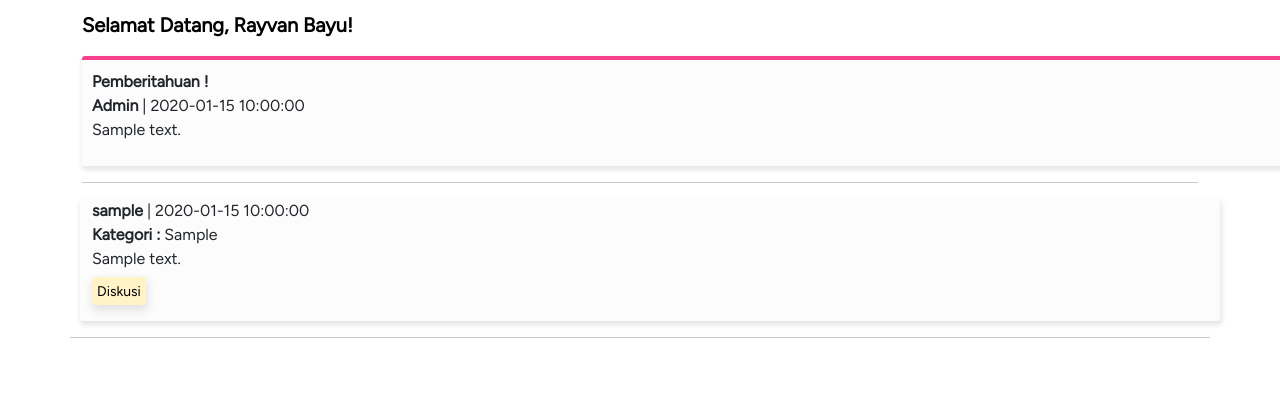
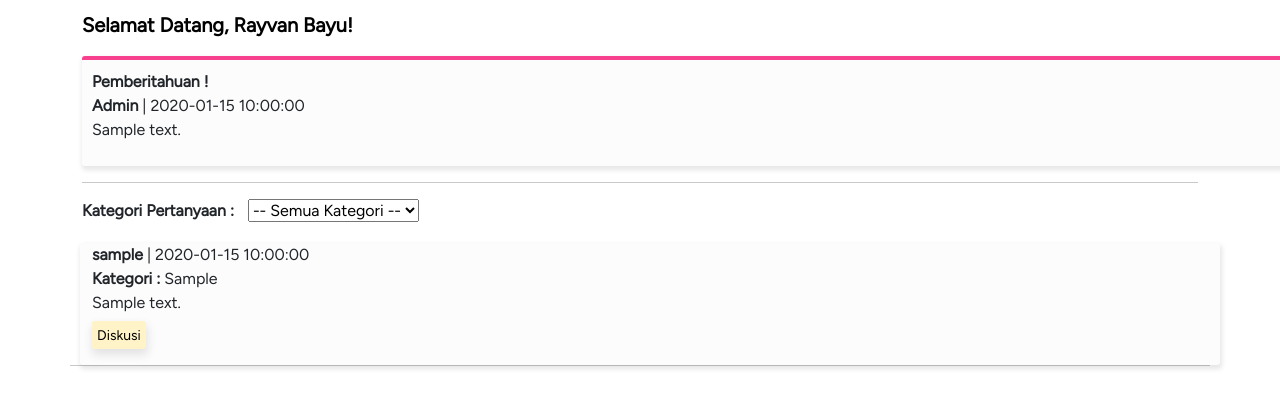
Before and after one commit to rayvanbayu77/projek_rpl, a PHP site: page / in a window 1280 px wide; the page is wider, and only the part inside the window is pictured. Shown: the part 41-449 px from the top of that part. Run offline with PHP 8.4, Linux system fonts and the light colour scheme; a user stored in the database is signed in; tables that the repository leaves empty hold one stand-in row (values such as "Sample post").

Commit message:
fitur gambar dan filter

```diff
--- a/index.php
+++ b/index.php
@@ -66,25 +66,54 @@ if (empty($_SESSION['login']))
         <?php endwhile; ?>
        </div>
      </div>
+     <form method="GET" action="" style="margin-bottom: 20px;">
+  <label for="kategori"><strong>Kategori Pertanyaan :</strong></label>
+  <select name="kategori" id="kategori" onchange="this.form.submit()" style="margin-left: 10px;">
+    <option value="">-- Semua Kategori --</option>
     <?php
-             $query = "SELECT * FROM pertanyaan ORDER BY id_prtyn DESC"; //mengambil data pertanyaan dari database dari urutan paling baru
+    $kategori_opsi = ['Musik', 'Film', 'Fashion', 'Pembelajaran', 'Travel', 'Lainnya'];
+    $kategori_terpilih = isset($_GET['kategori']) ? $_GET['kategori'] : '';
+
+    foreach ($kategori_opsi as $kategori) {
+        $selected = ($kategori_terpilih == $kategori) ? 'selected' : '';
+        echo "<option value='$kategori' $selected>$kategori</option>";
+    }
+    ?>
+  </select>
+</form>
+
+      <?php
+// Menentukan query berdasarkan filter
+        if (isset($_GET['kategori']) && $_GET['kategori'] != '') {
+          $kategori = mysqli_real_escape_string($conn, $_GET['kategori']);
+          $query = "SELECT * FROM pertanyaan WHERE kategori = '$kategori' ORDER BY id_prtyn DESC";
+        } else {
+        $query = "SELECT * FROM pertanyaan ORDER BY id_prtyn DESC";
+        }
+
+// Jalankan query yang sudah ditentukan
 $result = mysqli_query($conn, $query);
-             while(
-               $row = mysqli_fetch_assoc($result)) :?>
+?>
+<?php while($row = mysqli_fetch_assoc($result)) : ?>
   <div class="qst-list">
     <p>
       <b><?= $row['username_prtyn'] ?></b> |
       <?= $row['waktu_prtyn'] ?><br>
       <b>Kategori : </b><?= $row['kategori'] ?><br>
       <?= $row['isi_prtyn'] ?><br>
+
+      <?php if (!empty($row['gambar'])) : ?>
+        <img src="uploads/<?= $row['gambar'] ?>" alt="Gambar Pertanyaan" style="max-width: 300px; margin-top: 10px;"><br>
+      <?php endif; ?>
+
       <a class="btn-resp" href="jawaban.php?id=<?= $row['id_prtyn']; ?>">Diskusi</a>
-          <?php
-          if ($_SESSION['id'] == $row['id_user']) //fitur hapus hanya dapat dihapus oleh pembuat pertanyaan
-          {?>
+
+      <?php if ($_SESSION['id'] == $row['id_user']) : ?>
         <a class="btn-del" href="hapus.php?id=<?= $row['id_prtyn']; ?>">Hapus</a>
-          <?php }?>
+      <?php endif; ?>
+
+    </p>
   </div>
-        </p>
   <hr>
 <?php endwhile; ?>
 </main>
```
Also changed, not shown: pertanyaan.php (+62 -2 lines), uploads/683d610577d3c_Screenshot 2025-06-01 163124.png (added), uploads/683d61c308bcf_LOGO PMO.png (added), uploads/683da80158135_LOGO PMO.png (added), uploads/683da933280f8_LOGO PMO.png (added), uploads/683dd6c6acb51_Screenshot 2025-06-01 163124.png (added), uploads/683dd8f7b0a0a_Screenshot 2025-06-01 163124.png (added). Lines whose indentation alone changed are shown as unchanged.
